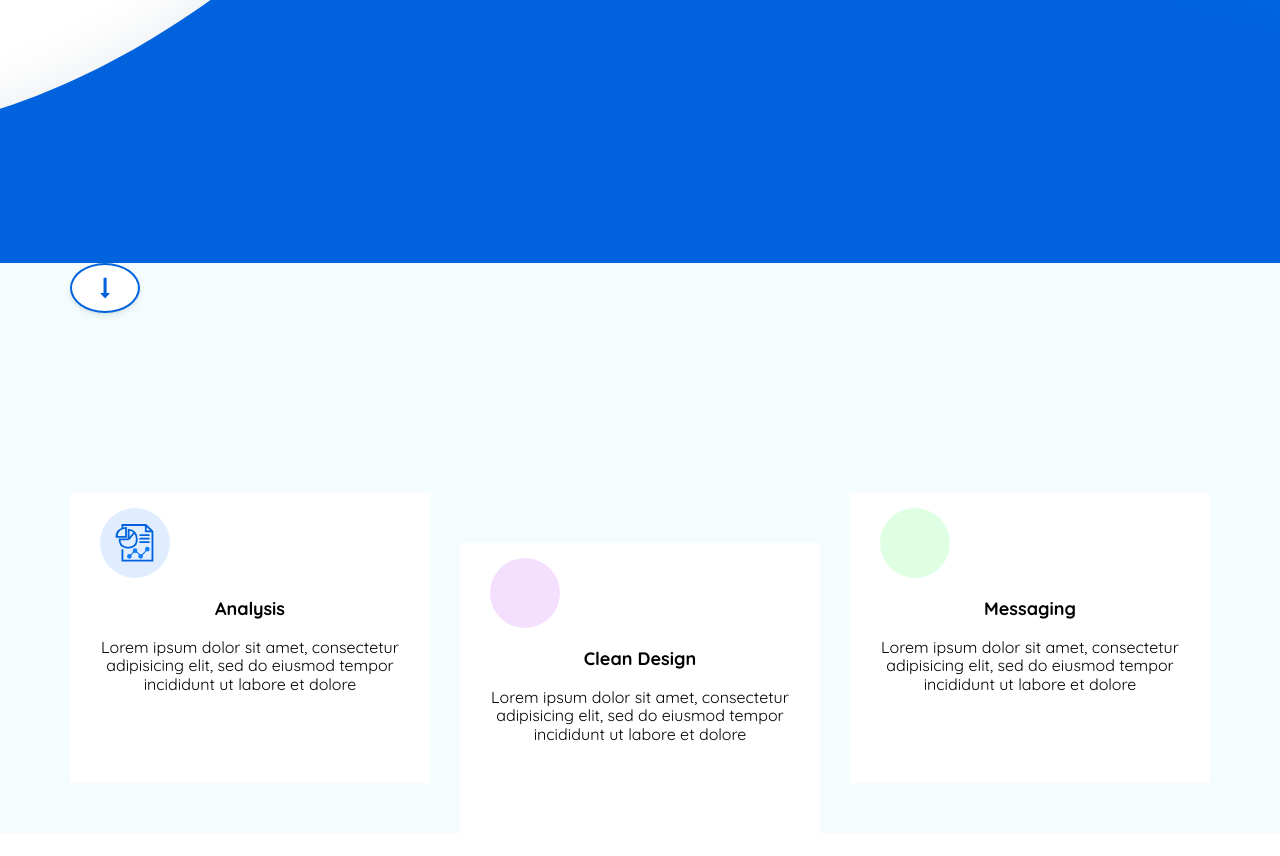
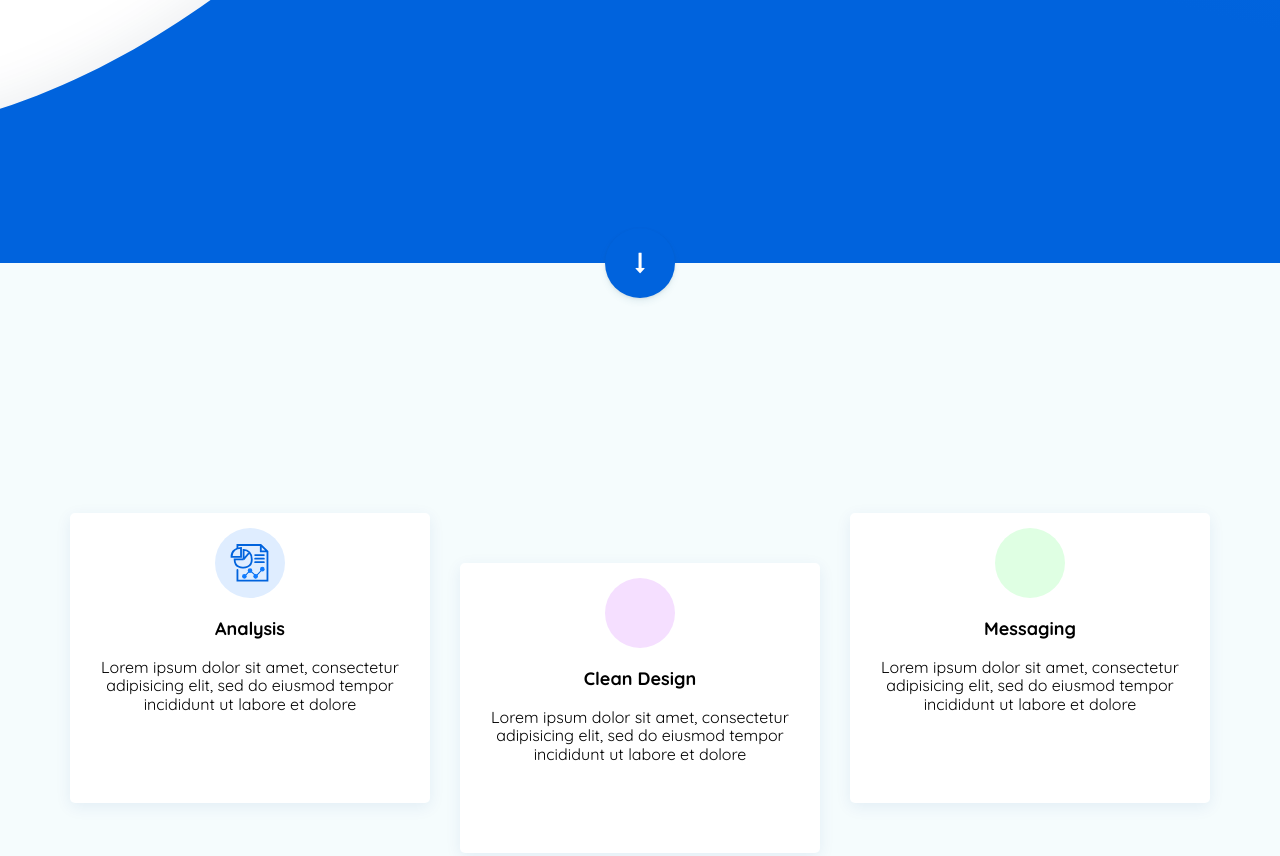
Before and after one commit to nans061998/homework-academy, a plain HTML site: page script.html in a window 1280 px wide. Shown: the part 1061-1917 px from the top of the page. Before the commit the page ends 1894 px from the top, so only its background shows below. Drawn offline with Linux system fonts and the light colour scheme.

Commit message:
Закончены стили блока features

```diff
--- a/css/script.css
+++ b/css/script.css
@@ -292,7 +292,7 @@ body{
     z-index: 5;
     margin-top: -100px;
 }
-.btnDown>button{
+.arrow>button{
     position: relative;
     z-index: 6;
     left: 50%;
@@ -310,15 +310,18 @@ body{
     background-color: white;
     width: 360px;
     height: 290px;
+    box-shadow: 0px 4px 16px rgba(0, 66, 148, 0.08);
+    border-radius: 5px;
 }
 .grid{
     display: grid;
     grid-template-columns: repeat(3, 1fr);
     justify-items: center;
-    grid-column-gap: 30px
+    grid-column-gap: 30px;
+
 }
 
-.bg-white-feature>.thumb{
+.bg-white-feature>.card-image{
     text-align: center;
 }
 .grid-title{
@@ -333,14 +336,17 @@ body{
 
 .grid-item-01{
     padding-top: 165px;
+    padding-bottom: 180px;
 }
 
 .grid-item-02{
     padding-top: 215px;
+    padding-bottom: 130px;
 }
 
 .grid-item-03{
     padding-top: 165px;
+    padding-bottom: 180px;
 }
 
 .grid-item-01 .bg-white-feature{
```
